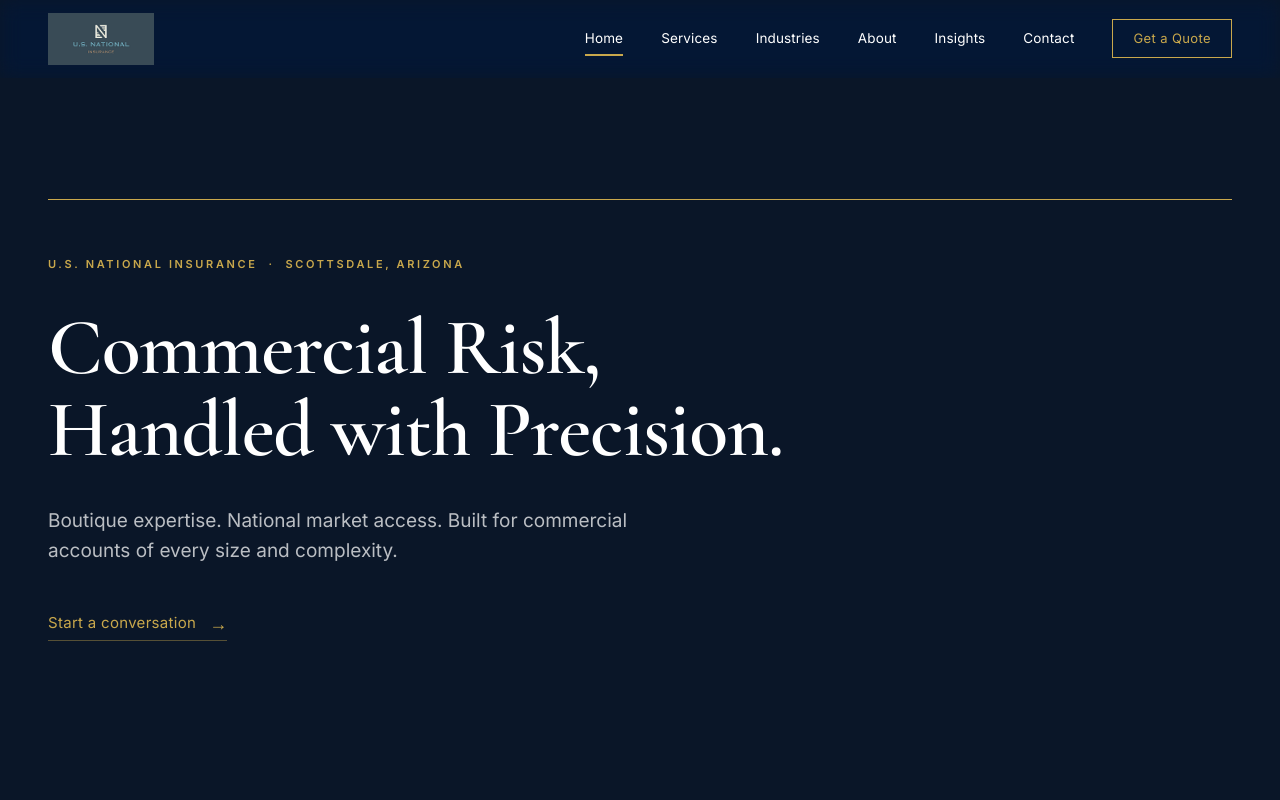
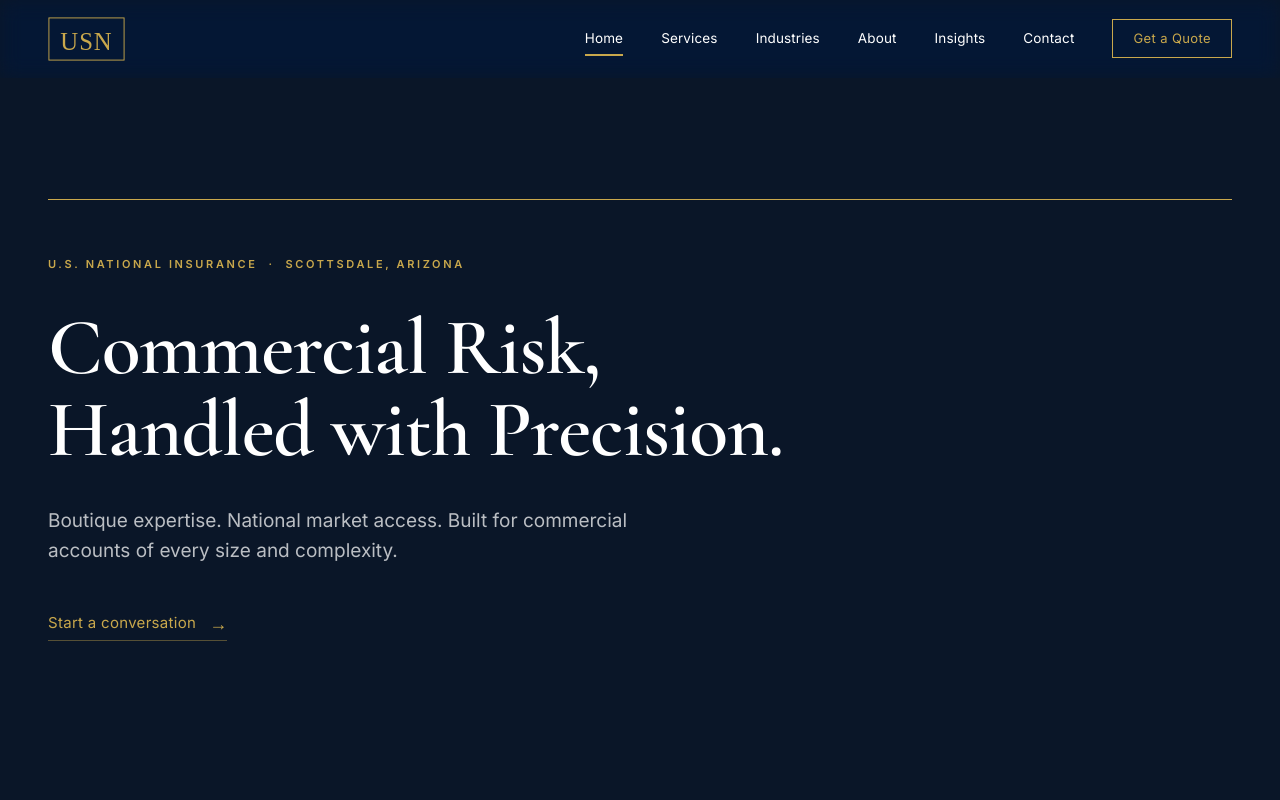
Before and after one commit to jneillusn/new-usn-website, a Next.js app: page / in a window 1280 px wide. Shown: the top 800 px of the page. Built offline with nearby package versions, Linux system fonts and the light colour scheme.

Commit message:
Brand: swap to new USN seal SVGs — gold/navy variants for nav and footer

```diff
--- a/src/components/Footer.tsx
+++ b/src/components/Footer.tsx
@@ -34,9 +34,9 @@
             <div style={{ marginBottom: 22 }}>
               {/* eslint-disable-next-line @next/next/no-img-element */}
               <img
-                src="/usn-logo.png"
+                src="/usn-seal-gold.svg"
                 alt="U.S. National Insurance"
-                style={{ height: 72, width: "auto" }}
+                style={{ height: 64, width: "auto" }}
               />
             </div>
             <p
--- a/src/components/Nav.tsx
+++ b/src/components/Nav.tsx
@@ -66,9 +66,9 @@
         >
           {/* eslint-disable-next-line @next/next/no-img-element */}
           <img
-            src="/usn-logo.png"
+            src={solid ? "/usn-seal-navy.svg" : "/usn-seal-gold.svg"}
             alt="U.S. National Insurance"
-            style={{ height: 52, width: "auto" }}
+            style={{ height: 44, width: "auto", transition: "opacity 450ms ease" }}
           />
         </Link>
 
```
Also changed, not shown: public/usn-seal-gold.svg (added), public/usn-seal-navy.svg (added).
